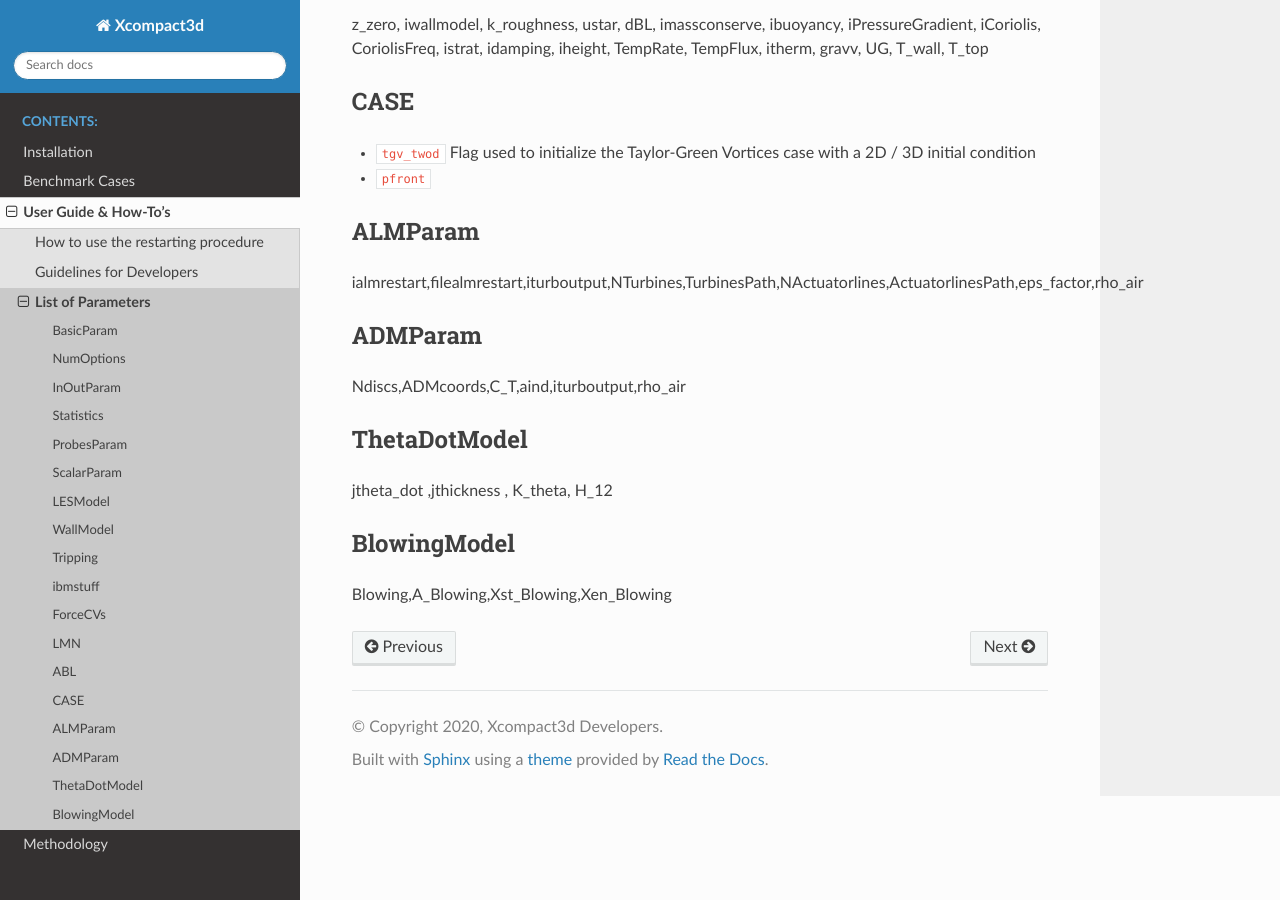
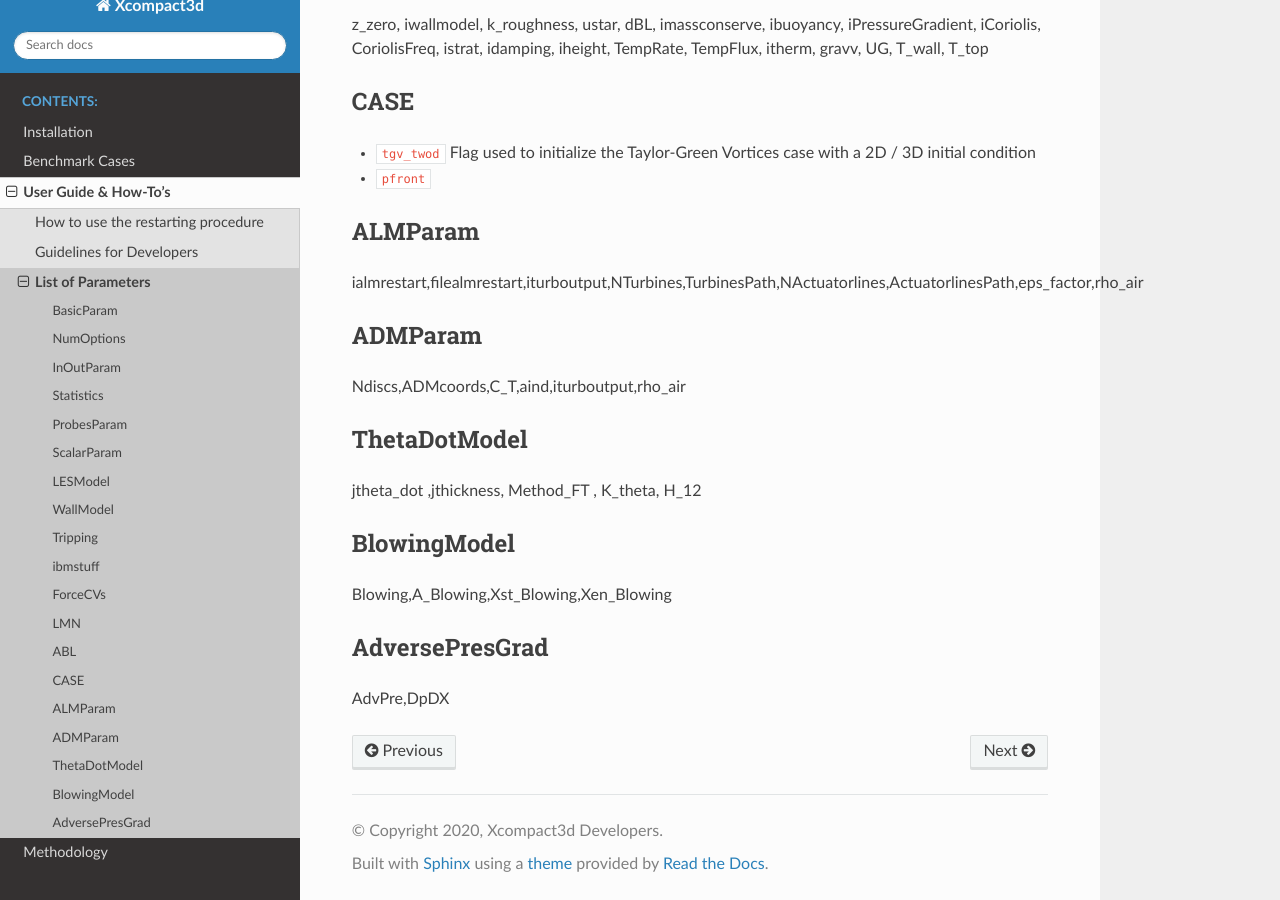
Before and after one commit to xcompact3d/Incompact3d, a Sphinx documentation site: the page built from docs/pages/user_guide/parameters.rst, in a window 1280 px wide and 900 px high, scrolled down 7497 px. Built offline with Sphinx 7.4.7 and the Read the Docs theme 2.0.0, drawn with Linux system fonts in a browser that asks for light colours.

Commit message:
Adding adverse pressure

```diff
--- a/docs/pages/user_guide/parameters.rst
+++ b/docs/pages/user_guide/parameters.rst
@@ -272,8 +272,12 @@ Ndiscs,ADMcoords,C_T,aind,iturboutput,rho_air
 
 ThetaDotModel
 --------
-jtheta_dot ,jthickness , K_theta, H_12
+jtheta_dot ,jthickness, Method_FT , K_theta, H_12
 
 BlowingModel
 --------
 Blowing,A_Blowing,Xst_Blowing,Xen_Blowing
+
+AdversePresGrad
+--------
+AdvPre,DpDX
```
Also changed, not shown: 4 other files.
